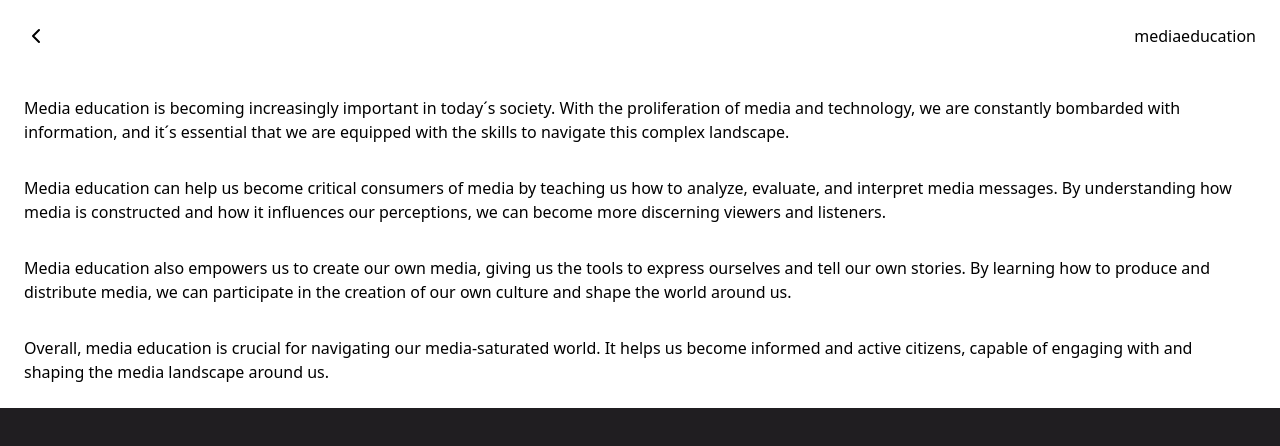
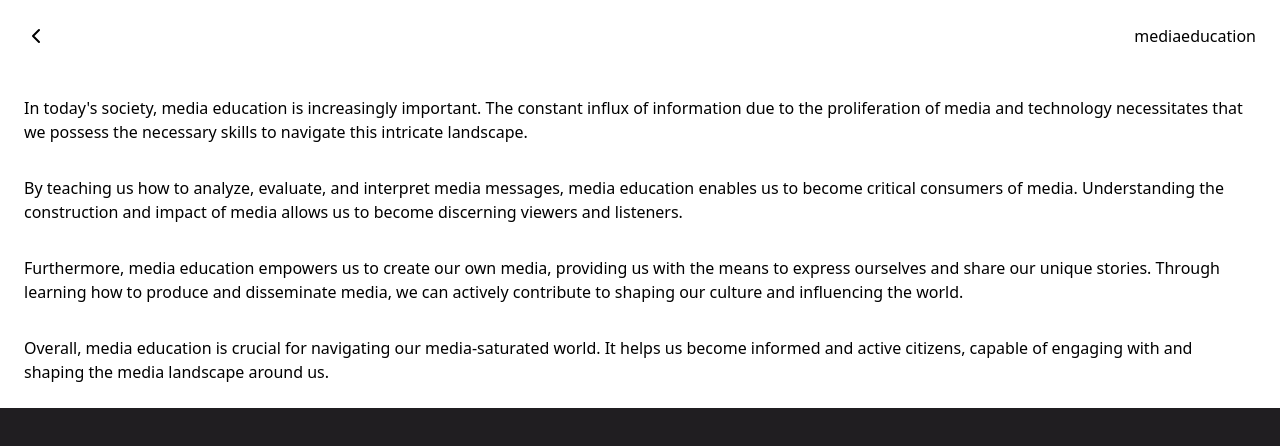
Before and after one commit to Sebi900/personal-website, a Next.js app: page /mediaeducation in a window 1280 px wide. Shown: the top 446 px of the page. Built offline with nearby package versions, Linux system fonts and the light colour scheme.

Commit message:
new text media education

```diff
--- a/src/pages/mediaeducation/index.tsx
+++ b/src/pages/mediaeducation/index.tsx
@@ -9,22 +9,13 @@ export default function Mediaeducation() {
         <p>mediaeducation</p>
       </div>
       <p className="text-black bg-white p-6 dark:text-white dark:bg-black">
-        Media education is becoming increasingly important in today´s society.
-        With the proliferation of media and technology, we are constantly
-        bombarded with information, and it´s essential that we are equipped with
-        the skills to navigate this complex landscape.
+        In today's society, media education is increasingly important. The constant influx of information due to the proliferation of media and technology necessitates that we possess the necessary skills to navigate this intricate landscape.
       </p>
       <p className="pt-2 text-black bg-white p-6 dark:text-white dark:bg-black">
-        Media education can help us become critical consumers of media by
-        teaching us how to analyze, evaluate, and interpret media messages. By
-        understanding how media is constructed and how it influences our
-        perceptions, we can become more discerning viewers and listeners.
+       By teaching us how to analyze, evaluate, and interpret media messages, media education enables us to become critical consumers of media. Understanding the construction and impact of media allows us to become discerning viewers and listeners.
       </p>
       <p className="pt-2 text-black bg-white p-6 dark:text-white dark:bg-black">
-        Media education also empowers us to create our own media, giving us the
-        tools to express ourselves and tell our own stories. By learning how to
-        produce and distribute media, we can participate in the creation of our
-        own culture and shape the world around us.
+        Furthermore, media education empowers us to create our own media, providing us with the means to express ourselves and share our unique stories. Through learning how to produce and disseminate media, we can actively contribute to shaping our culture and influencing the world.
       </p>
       <p className="pt-2 text-black bg-white p-6 dark:text-white dark:bg-black">
         Overall, media education is crucial for navigating our media-saturated
```
